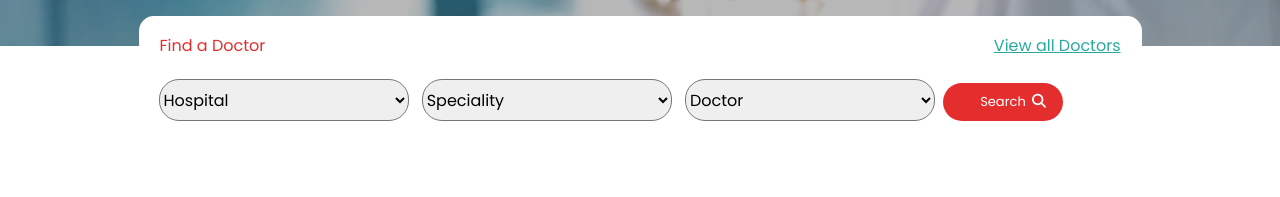
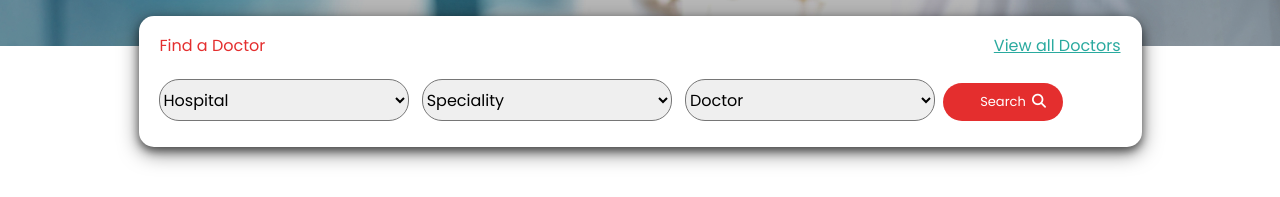
Before and after one commit to Hritickmallick/INNORAFT-TASKS, a plain HTML site: page index.html in a window 1280 px wide. Shown: the part 615-812 px from the top of the page. Drawn offline with Linux system fonts and the light colour scheme.

Commit message:
css box changes

```diff
--- a/CSS/index.css
+++ b/CSS/index.css
@@ -206,6 +206,10 @@ a{
     border-right: 1px solid #fff;
 }
 
+.section-doctors-form{
+    padding-bottom: 50px;
+}
+
 .doctors-form{
     width: 85%;
     margin: auto;
@@ -214,6 +218,8 @@ a{
     background-color: #fff;
     margin-top: -30px;
     position: relative;
+    padding-bottom: 20px;
+    box-shadow: 0 4px 8px 0 rgba(0, 0, 0, 0.5), 0 6px 20px 0 rgba(0, 0, 0, 0.5);
 }
 
 .form{
```
